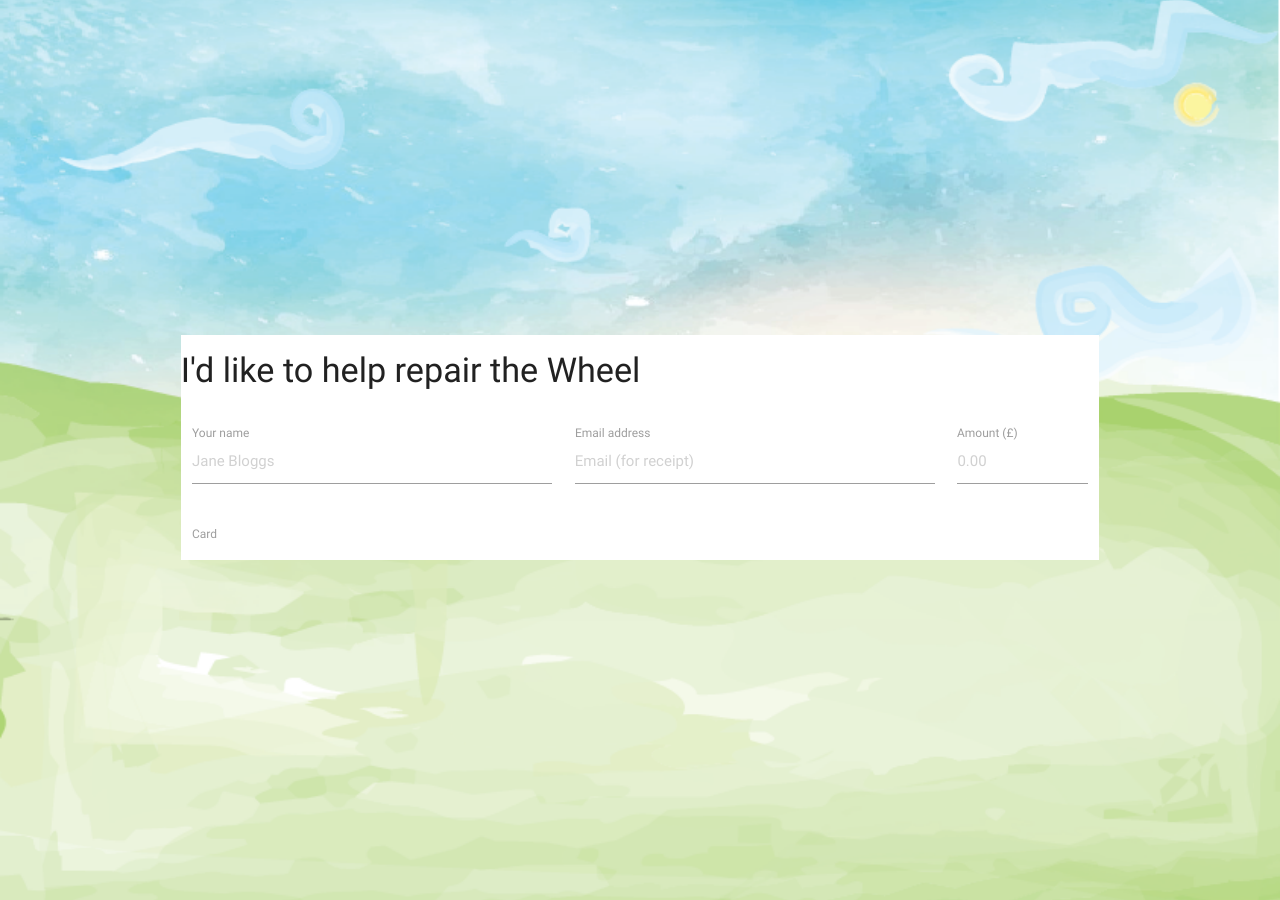
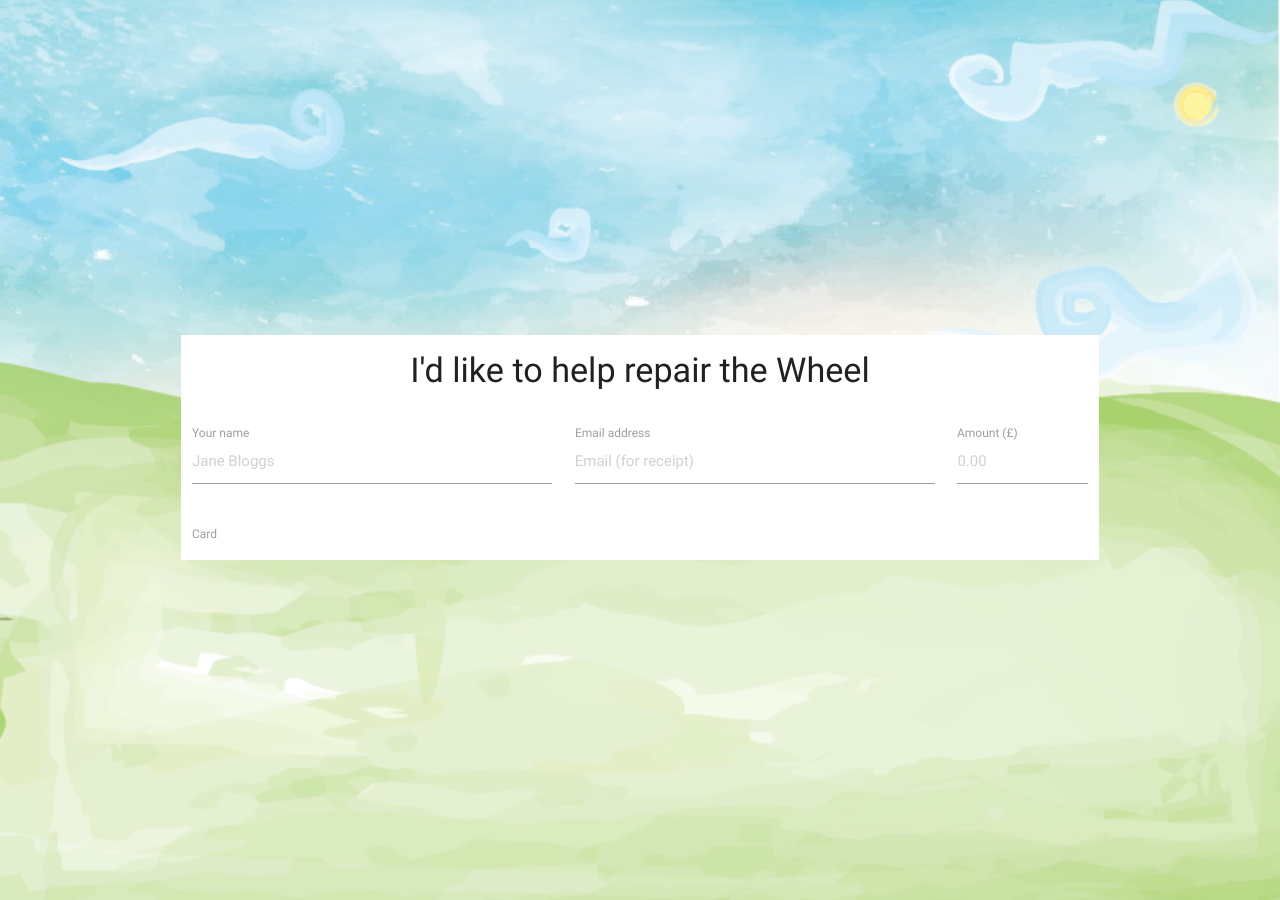
Before and after one commit to superhansrepair/superhansrepair.github.io, a Jekyll site: the page built from _parts/wheel.html, in a window 1280 px wide. Built offline with Jekyll 4.4.1, drawn with Linux system fonts in a browser that asks for light colours.

Commit message:
Update payment-form.html

```diff
--- a/_includes/payment-form.html
+++ b/_includes/payment-form.html
@@ -1,4 +1,4 @@
-<div class="row white">
+<div class="row center white">
   <form class="col s12">
     <div class="row">
         <input id="description" type="hidden" name = "description" class="validate">
```
